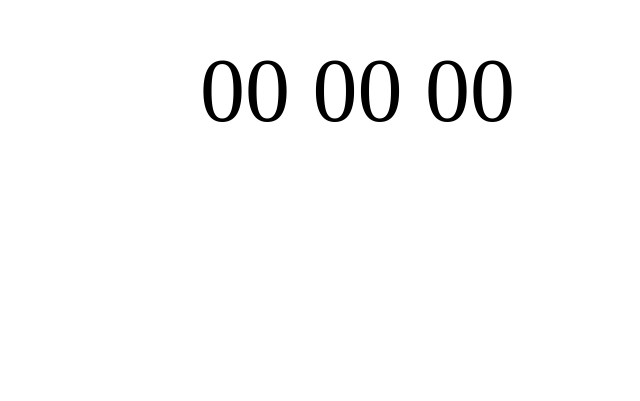
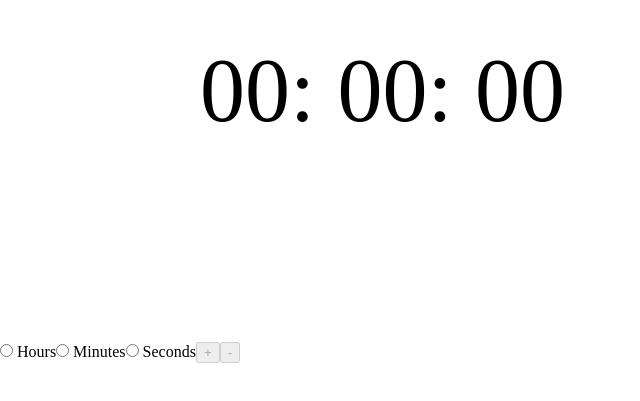
Before and after one commit to agsleonardo/trybe-time-challenge, a React (Create React App) app: page / in a window 1280 px wide. Shown: the part 161-562 px from the top of the page, without its empty margins (0-640 px from the left). Built offline with nearby package versions, Linux system fonts and the light colour scheme.

Commit message:
set time to counter ok

```diff
--- a/src/App.js
+++ b/src/App.js
@@ -1,19 +1,44 @@
 import React, { Component } from 'react';
 import './App.css';
 import Counter from './Components/Counter';
+import Button from './Components/Button';
+import Radio from './Components/Radio';
 
 export default class App extends Component {
 
   state = {
-    hour:'00',
-    min: '00',
-    sec: '00'
+    hour:0,
+    min: 0,
+    sec: 0,
+    toChange:'',
+    disabled: true,
+  }
+
+  refreshCount = (button, value) => {
+    return button === 'addCounter' ? value + 1 : value - 1
+  }
+
+  handleClick =  ({ target: { name } }) => {
+    this.setState(({ toChange }) => {
+      const newValue = this.refreshCount(name, this.state[toChange])
+      return { [toChange]: newValue < 0 ? 0 : newValue }
+    })
+  }
+
+  handleChange = ( { target: { value } } ) => {
+    this.setState({
+      toChange: value,
+      disabled: false
+    })
   }
 
   render() {
     return (
       <>
       <Counter { ...this.state }/>
+      <Radio onChange={this.handleChange}/>
+      <Button name="addCounter" onClick={this.handleClick} label="+" disabled={this.state.disabled} />
+      <Button name="subCounter" onClick={this.handleClick} label="-" disabled={this.state.disabled} />
       </>
     );
   }
--- a/src/Components/Button.js
+++ b/src/Components/Button.js
@@ -4,13 +4,17 @@ import PropTypes from 'prop-types';
 export default class Button extends Component {
 
   render() {
-    const { onClick } =   this.props;
+    const { name, onClick, label, disabled } =   this.props;
     return (
-      <button type="submit" {...this.props}/>
+      <button type="submit" {...this.props}>
+        {label}
+      </button>
     )
   }
 }
 
 Button.propTypes = {
   onClick: PropTypes.func.isRequired,
+  name: PropTypes.string.isRequired,
+  label: PropTypes.string.isRequired,
 }
--- a/src/Components/Counter.js
+++ b/src/Components/Counter.js
@@ -6,13 +6,15 @@ export default class Counter extends Component {
   render() {
     const { hour, min, sec } =   this.props;
     return (
-      <p>{ hour } { min } { sec }</p>
+      <p>{ hour <= 9 ? `0${hour}` : hour }
+      : { min <= 9 ? `0${min}` : min }
+      : { sec <= 9 ? `0${sec}` : sec }</p>
     )
   }
 }
 
 Counter.propTypes = {
-  hour: PropTypes.string.isRequired,
-  min: PropTypes.string.isRequired,
-  sec: PropTypes.string.isRequired,
+  hour: PropTypes.number.isRequired,
+  min: PropTypes.number.isRequired,
+  sec: PropTypes.number.isRequired,
 }
--- /dev/null
+++ b/src/Components/Radio.js
@@ -0,0 +1,22 @@
+import React, { Component } from 'react';
+// import PropTypes from 'prop-types';
+
+export default class Radio extends Component {
+
+  render() {
+    const { onChange } =   this.props;
+    return (
+      <label htmlFor='radioTime'>
+        <input type="radio" value="hour" name="radioTime" onChange={onChange}/> Hours
+        <input type="radio" value="min" name="radioTime" onChange={onChange}/> Minutes
+        <input type="radio" value="sec" name="radioTime" onChange={onChange}/> Seconds
+      </label>
+    )
+  }
+}
+
+// Radio.propTypes = {
+//   onClick: PropTypes.func.isRequired,
+//   name: PropTypes.string.isRequired,
+//   label: PropTypes.string.isRequired,
+// }
```
